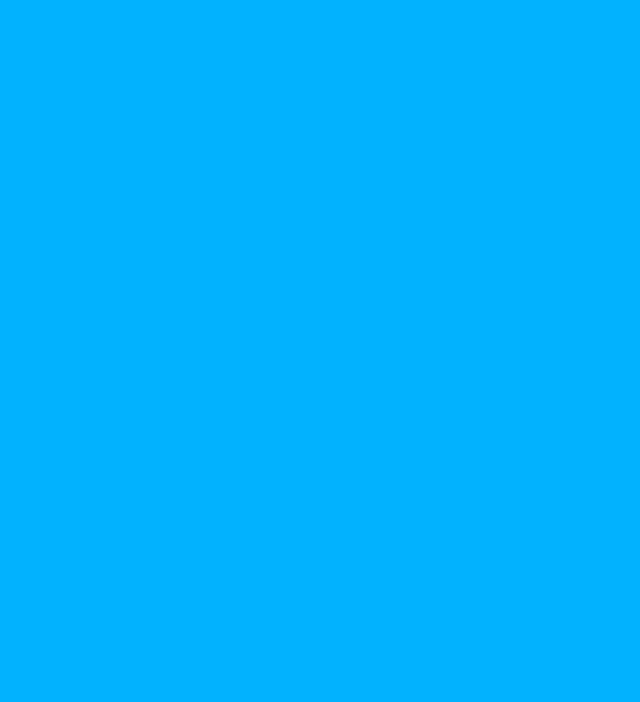
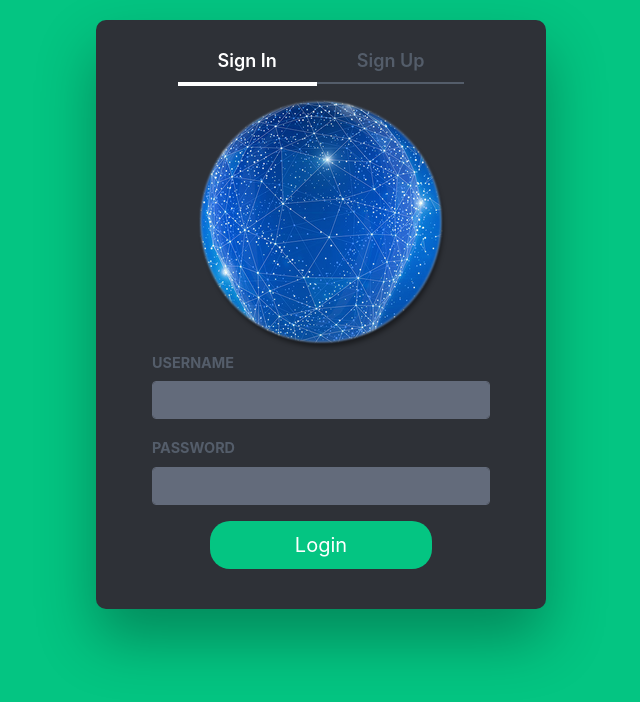
Before and after one commit to sharfanis/Authentication_Angular9_FE_JWT, an Angular app: page /user/login in a window 1280 px wide. Before the commit this address led to /. Shown: the top 702 px of the page, without its empty margins (319-959 px from the left). Built offline with nearby package versions, Linux system fonts and the light colour scheme.

Commit message:
chore(): Sign In Page
Sign Page - Angular

```diff
--- /dev/null
+++ b/src/app/User/login/login.component.html
@@ -0,0 +1,21 @@
+<img src="/assets/img/Single_user.png" class="mx-auto d-block">
+
+<form  #form='ngForm' class="mb-4" autocomplete="off">
+
+ <div class="form-group">
+<label>UserName</label>
+   <input  class ="form-control" #UserName="ngModel" name="UserName" [(ngModel)] ="formModel.UserName">
+ </div>
+
+ <div class="form-group">
+    <label>Password</label>
+       <input class ="form-control" #Password="ngModel" name="Password" [(ngModel)] ="formModel.Password">
+     </div>
+
+
+     <div class="form-row">
+        <div class="form-group col-md-8 offset-md-2">
+          <button type="submit" class="btn btn-lg btn-block" >Login</button>
+        </div>
+      </div>
+</form>
--- /dev/null
+++ b/src/app/User/login/login.component.ts
@@ -0,0 +1,22 @@
+import { Component, OnInit } from '@angular/core';
+
+@Component({
+  selector: 'app-login',
+  templateUrl: './login.component.html',
+
+})
+export class LoginComponent implements OnInit {
+
+   formModel = {
+     UserName : '' ,
+     Password : ''
+   }
+
+
+
+  constructor() { }
+
+  ngOnInit(): void {
+  }
+
+}
--- a/src/app/User/registration/registration.component.html
+++ b/src/app/User/registration/registration.component.html
@@ -1,4 +1,4 @@
-<div class="row mt-4">
+<!-- <div class="row mt-4">
     <div class="col-md-6">
       <div class="row" style="height: 450px;">
         <div class="col-md-12 my-auto side-header">
@@ -8,7 +8,9 @@
         </div>
       </div>
     </div>
-    <div class="col-md-6">
+    <div class="col-md-6"> -->
+
+
       <form [formGroup]="service.formModel" autocomplete="off" (submit)="onSubmit()">
         <div class="form-group required">
           <label>Username</label>
@@ -50,5 +52,8 @@
           </div>
         </div>
       </form>
-    </div>
-  </div>
+
+
+
+    <!-- </div>
+  </div> -->
--- a/src/app/User/user.component.html
+++ b/src/app/User/user.component.html
@@ -1,6 +1,13 @@
-<div class="container">
- <div class="col-md-8 offset">
-    <router-outlet></router-outlet>
- </div>
-
+<div class="wrapper">
+   <div class="wrapped-div">
+     <div class="tab-header">
+     <h2 routerLink= '/user/login' routerLinkActive='active'>Sign In</h2>
+     <h2 routerLink= '/user/registration' routerLinkActive='active'> Sign Up</h2>
+     </div>
+     <div class="row">
+        <div class="col-md-10 offset-md-1">
+           <router-outlet></router-outlet>
+        </div>
+     </div>
+   </div>
 </div>
--- a/src/app/app-routing.module.ts
+++ b/src/app/app-routing.module.ts
@@ -2,6 +2,7 @@ import { NgModule } from '@angular/core';
 import { Routes, RouterModule } from '@angular/router';
 import { UserComponent } from './user/user.component';
 import { RegistrationComponent } from './user/registration/registration.component';
+import { LoginComponent } from './user/login/login.component';
 
 
 const routes: Routes = [
@@ -17,7 +18,12 @@ const routes: Routes = [
   {
     path: 'registration',
     component : RegistrationComponent
+  },
+  {
+    path: 'login',
+    component : LoginComponent
   }
+
 ]
 
 }
--- a/src/styles.css
+++ b/src/styles.css
@@ -1,4 +1,4 @@
-/* You can add global styles to this file, and also import other style files */
+/* You can add global styles to this file, and also import other style files
 body{
     background-color: #00B2FF;;
 }
@@ -43,4 +43,101 @@ form{
 
 div.side-header{
     border:3px solid black;
+} */
+
+
+/* You can add global styles to this file, and also import other style files */
+body{
+    background-color: #04c582;;
 }
+
+input.form-control,input.form-control:focus{
+    background-color: #636b7b;
+    color: #fff;
+    border: 1px solid #636b7b;
+
+}
+
+input.form-control:focus{
+    box-shadow: none;
+}
+
+button[type=submit].btn{
+    border-radius: 20px;
+    background-color: #04c582;
+    color: #fff;
+}
+
+div.form-group label:not(.text-danger){
+    color: #545d6a;
+    font-weight: 700;
+}
+
+div.form-group.required>label:first-child:after{
+    content:'*';
+    color: #fff;
+    padding-left: 5px;
+}
+
+#toast-container > div {
+    opacity:1;
+}
+
+.wrapper {
+    display: flex;
+    align-items: center;
+    flex-direction: column;
+    justify-content: center;
+    width: 100%;
+    padding: 20px;
+  }
+
+  .wrapped-div {
+    -webkit-border-radius: 10px 10px 10px 10px;
+    border-radius: 10px 10px 10px 10px;
+    background: #2e3137;
+    padding: 30px;
+    width: 90%;
+    max-width: 450px;
+    position: relative;
+    padding: 0px;
+    -webkit-box-shadow: 0 30px 60px 0 rgba(0,0,0,0.3);
+    box-shadow: 0 30px 60px 0 rgba(0,0,0,0.3);
+  }
+
+  /* Tabs */
+.tab-header{
+    text-align: center;
+}
+
+  .tab-header h2.active {
+    color: #fff;
+    border-bottom: 4px solid #fff;
+  }
+
+  .tab-header h2 {
+    text-align: center;
+    font-size: 18px;
+    font-weight: 600;
+    display:inline-block;
+    padding: 30px 40px 10px 40px;
+    cursor: pointer;
+    color: #545d6a;
+    border-bottom: 2px solid #545d6a;
+  }
+
+  .tab-header h2:focus {
+      outline: none;
+  }
+
+  form{
+      margin: 0px 16px;
+  }
+
+ div.form-group input.invalid{
+    border: 1px solid #dc3545;
+ }
+ div.form-group label:first-child{
+    text-transform: uppercase;
+    font-size: 0.9rem;
+ }
```
Also changed, not shown: src/app/app.module.ts (+5 -2 lines), src/assets/img/Single_user.png (added).
